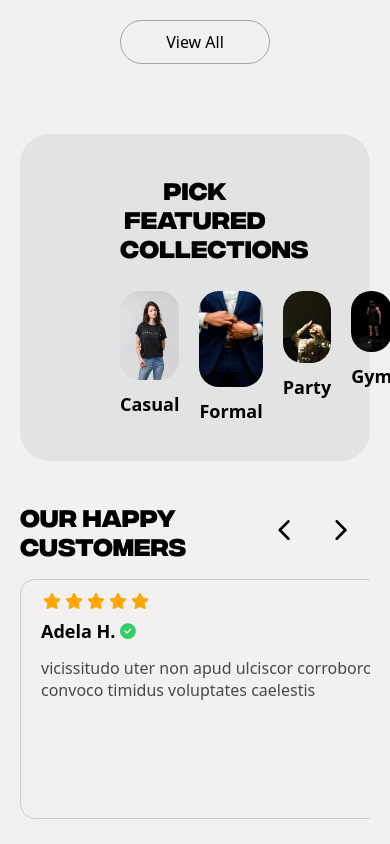
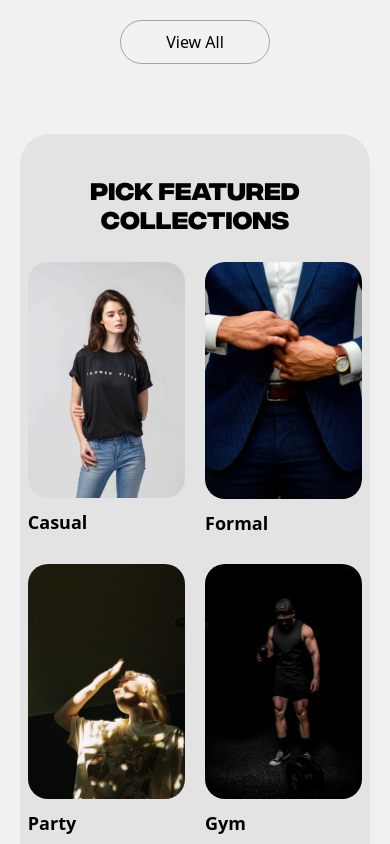
Before and after one commit to kiknalex/E-commerce-Shop, a React (Vite) app: page / in a window 390 px wide. Shown: the part 2140-2984 px from the top of the page. Built offline with nearby package versions, Linux system fonts and the light colour scheme.

Commit message:
feat: add responsiveness to PickCategorySquare component

```diff
--- a/src/components/Home/CategorySquares/PickCategorySquare.jsx
+++ b/src/components/Home/CategorySquares/PickCategorySquare.jsx
@@ -5,7 +5,7 @@ const PickCategorySquare = () => {
     <div className="container">
       <div className="category-squares-container">
         <h2 className="category-heading title">Pick featured collections</h2>
-        <div className="flex-category-squares">
+        <div className="grid-category-squares">
           <CategorySquare category={"Casual"} imgSrc={"/casual.jpg"} />
           <CategorySquare category={"Formal"} imgSrc={"/formal.jpg"} />
           <CategorySquare category={"Party"} imgSrc={"/party.jpg"} />
--- a/src/styles/home.css
+++ b/src/styles/home.css
@@ -34,8 +34,9 @@
     text-align: center;
   }
 
-  .flex-category-squares {
-    display: flex;
+  .grid-category-squares {
+    display: grid;
+    grid-template-columns: 1fr 1fr 1fr 1fr;
     justify-content: space-between;
     gap: 20px;
     width: 100%;
@@ -52,8 +53,21 @@
     margin-top: 50px;
     padding-top: 10px;
     padding-bottom: 30px;
-    padding-inline: 100px;
+    padding-inline: clamp(2rem, 10vw, 8rem);
     background-color: #e3e3e3;
     border-radius: 30px;
   }
+
+  @media (max-width: 1060px) {
+    .category-squares-container {
+      padding-inline: clamp(5px, 20px, 2vw);
+    }
+  }
+
+  @media (max-width: 760px) {
+    .grid-category-squares {
+      grid-template-columns: 1fr 1fr;
+      grid-template-rows: 1fr 1fr;
+    }
+  }
 }
```
